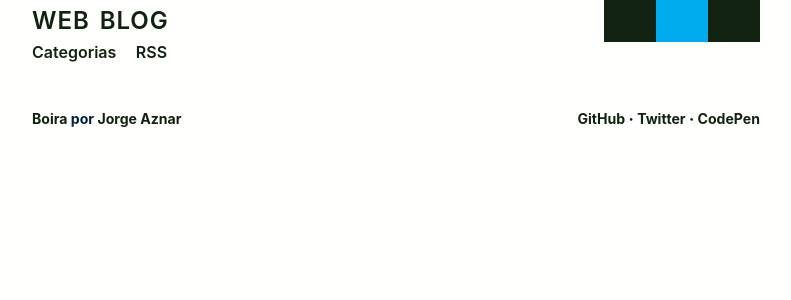
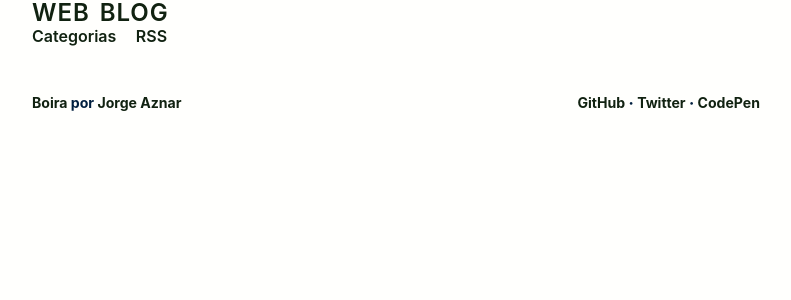
Before and after one commit to jorgeatgu/boira, a Jekyll site: the page built from index.html, in a window 1280 px wide. Shown: the top 300 px of the page, without its empty margins (244-1035 px from the left). Built offline with Jekyll 4.4.1, drawn with Linux system fonts in a browser that asks for light colours; the list of posts is cut into pages by our own code.

Commit message:
cambios en la cabecera

```diff
--- a/_includes/header.html
+++ b/_includes/header.html
@@ -8,22 +8,5 @@
                 <a class="va-m" href="{{ site.url }}">BLOG</a>
             </li>
         </ul>
-        <div class="header-social va-m">
-            <a class="header-social-icons" href="{{ site.GitHub }}" title="GitHub">
-                <svg xmlns="http://www.w3.org/2000/svg" viewBox="0 0 32 32" class="iconos-footer va-m">
-                    <use xlink:href="{{ site.urliconos }}#github"/>
-                </svg>
-            </a>
-            <a class="header-social-icons twitter" href="{{ site.twitter }}" title="Twitter">
-                <svg xmlns="http://www.w3.org/2000/svg" viewBox="0 0 32 32" class="iconos-footer va-m">
-                    <use xlink:href="{{ site.urliconos }}#twitter"/>
-                </svg>
-            </a>
-            <a class="header-social-icons" href="{{ site.CodePen }}" title="Codepen">
-                <svg xmlns="http://www.w3.org/2000/svg" viewBox="0 0 32 32" class="iconos-footer va-m">
-                    <use xlink:href="{{ site.urliconos }}#codepen"/>
-                </svg>
-            </a>
-        </div>
     </nav>
 </header>
--- a/css/styles.css
+++ b/css/styles.css
@@ -466,40 +466,6 @@ textarea {
   text-decoration: none;
   letter-spacing: 0.06rem;
   color: #121;
-}
-
-.header-social {
-    font-size: 0;
-
-    width: 100%;
-    margin-top: 10px;
-    padding: 0;
-}
-
-.header-social .header-social-icons {
-  display: inline-block;
-  margin: 0;
-  padding: 0.31rem 0.63rem;
-  list-style: none;
-  text-decoration: none;
-}
-
-.header-social-icons:first-child,
-    .header-social-icons:last-child {
-  background-color: #121;
-}
-
-.header-social-icons:nth-child(2) {
-  background-color: #00ACEE;
-}
-
-.header-social-icons:last-child {
-  margin-right: 0;
-}
-
-.header-social-icons .iconos-footer {
-  width: 32px;
-  height: 32px;
 }
 
 * {
@@ -1033,18 +999,12 @@ pre code {
     max-width: 250px;
     padding: 1rem;
 
-    -webkit-transition: background-color .3s;
-    transition: background-color .3s;
     text-align: center;
     text-decoration: none;
 
-    color: #dc143c;
+    color: #121;
     border: 1px solid #a9a9a9;
     background-color: #f8f8ff;
-}
-
-.btn:hover {
-  background-color: #66CDAA;
 }
 
 .btn-posterior {
@@ -1079,7 +1039,7 @@ pre code {
 
 .border-excerpt {
     margin-bottom: 15px;
-    padding-bottom: 15px;
+    padding-bottom: 35px;
 
     border-bottom: 1px solid #e2d3d3;
 }
@@ -1150,14 +1110,10 @@ pre code {
 
         padding-top: 15px;
     }
-    .menu-principal,
-    .header-social {
+    .menu-principal {
         width: 50%;
         margin: 0;
         padding: 0;
-    }
-    .header-social {
-        text-align: right;
     }
     .menu-principal-li a {
         display: inline-block;
--- a/src/css/_responsive.css
+++ b/src/css/_responsive.css
@@ -6,14 +6,10 @@
         font-size: 0;
         display: block;
     }
-    .menu-principal,
-    .header-social {
+    .menu-principal {
         padding: 0;
         margin: 0;
         width: 50%;
-    }
-    .header-social {
-        text-align: right;
     }
     .menu-principal-li a {
         padding: 0;
```
Also changed, not shown: src/css/_comunes.css (+2 -6 lines), src/css/_header.css (+0 -31 lines), 1 other file.
